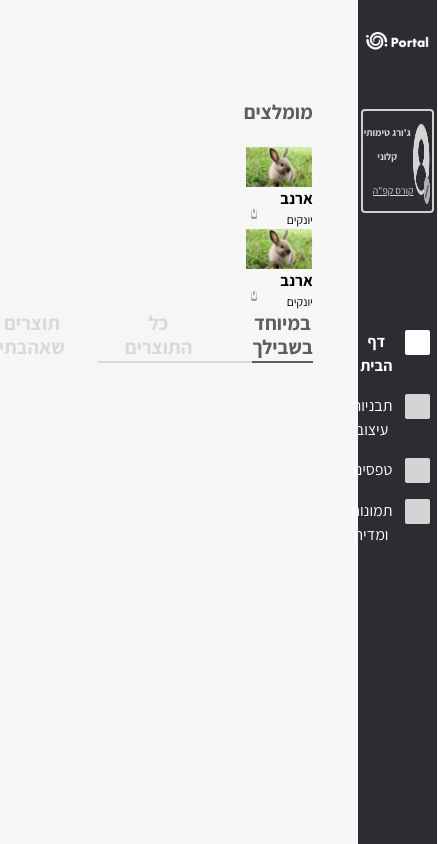
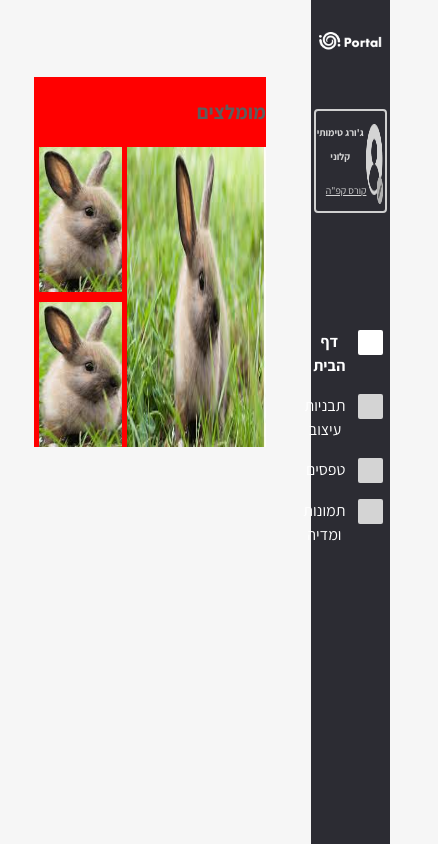
Before and after one commit to 50yearskippur/portalClient, a React (Create React App) app: page / in a window 390 px wide. Shown: the whole page, 438 px wide, since content can reach past the window. Built offline with nearby package versions, Linux system fonts and the light colour scheme.

Commit message:
added recommended without responsive and spaces

```diff
--- /dev/null
+++ b/src/components/ItemsComponents/RecommendedItem.css
@@ -0,0 +1,16 @@
+.recommended-item {
+  display: flex;
+  align-items: flex-start;
+  height: 100%;
+  width: 100%;
+}
+
+.recommended-item-title {
+  font-size: 20px;
+  font-weight: 700;
+  line-height: 30px;
+  color: white;
+  position: relative;
+  top: 80%;
+  right: 8%;
+}
--- /dev/null
+++ b/src/components/ItemsComponents/RecommendedItem.jsx
@@ -0,0 +1,18 @@
+import React from "react";
+import "./RecommendedItem.css";
+
+const RecommendedItem = ({ item, style }) => {
+  console.log(style);
+  return (
+    <div className="recommended-item">
+      <h1 className="recommended-item-title">{item.title}</h1>
+      <img
+        className="recommended-item-media"
+        style={style}
+        src={item.media}
+        alt={item.title}
+      />
+    </div>
+  );
+};
+export default RecommendedItem;
--- a/src/components/SideBar/SideBar.jsx
+++ b/src/components/SideBar/SideBar.jsx
@@ -1,23 +1,22 @@
 import React from "react";
 
-const SideBar = ({ data, numItems, width, height, ItemComponent }) => {
-  const gapSize = Math.floor(height / numItems);
-
-  const containerStyle = {
-    display: "grid",
-    gridTemplateColumns: `repeat(auto-fill, minmax(${Math.floor(
-      width / numItems
-    )}px, 1fr))`,
-    gridGap: `${gapSize}px`,
-    height,
-    width,
-  };
+const SideBar = ({ numItems, height, ItemComponent, data }) => {
+  const itemHeight = `${height / numItems}vh`;
+  console.log(itemHeight);
+  console.log(height);
 
   return (
-    <div style={containerStyle}>
-      {data.slice(-numItems).map((item, index) => {
-        return <ItemComponent item={item} key={`item${index}`} />;
-      })}
+    <div
+      style={{
+        display: "grid",
+        gridTemplateRows: `repeat(${numItems}, 1fr)`,
+        // gridGap: "5px", // Adjust this value to change the space between the items
+        // height: `${height}vh`,
+      }}
+    >
+      {data.slice(0, numItems).map((item, index) => (
+        <ItemComponent key={index} item={item} />
+      ))}
     </div>
   );
 };
--- a/src/pages/HomePage.css
+++ b/src/pages/HomePage.css
@@ -1,6 +1,7 @@
 .home-page-wrapper {
-  /* background-color: red; */
+  background-color: red;
   width: 59.5vw;
+
   margin-top: 8.13vh;
   display: flex;
   flex-direction: column;
@@ -13,3 +14,42 @@
   line-height: 30px;
   color: #5d5d5d;
 }
+
+.recommended-container {
+  display: flex;
+  width: 100%;
+}
+.image-list {
+  display: flex;
+  flex-direction: column; /* Display items in a single column */
+  align-items: center; /* Center the items horizontally */
+  gap: 10px; /* Adjust as needed for spacing between items */
+
+  overflow-y: auto; /* Add scrollbar if content overflows vertically */
+}
+
+.image-item {
+  width: 100%; /* Ensure items take full width of container */
+  height: 100%; /* Occupy full height of the container */
+  overflow: hidden; /* Hide overflow if image exceeds container */
+}
+
+.image-item img {
+  width: 100%; /* Allow the width to adjust based on aspect ratio */
+  height: 100%;
+  object-fit: cover;
+}
+/* Media queries for responsiveness */
+@media (max-width: 768px) {
+  .image-item {
+    max-width: calc(50% - 10px); /* Two items per row on smaller screens */
+  }
+}
+
+@media (max-width: 480px) {
+  .image-item {
+    max-width: calc(
+      100% - 10px
+    ); /* Single item per row on even smaller screens */
+  }
+}
--- a/src/pages/HomePage.jsx
+++ b/src/pages/HomePage.jsx
@@ -3,6 +3,7 @@ import Tabs from "../components/Tabs/Tabs";
 import "./HomePage.css";
 import rabit from "../components/PageTemplate/rabit.jpg";
 import PdfPreview from "../components/ItemsComponents/PdfPreview";
+import RecommendedItem from "../components/ItemsComponents/RecommendedItem";
 
 const data = [
   {
@@ -76,14 +77,61 @@ const HomePage = () => {
   return (
     <div className="home-page-wrapper">
       <p className="recommended-title">מומלצים</p>
+      <div
+        style={{
+          display: "grid",
+          gridTemplateColumns: "59.7% 40%",
+          width: "59.5vw",
+          gridGap: "0.3%",
+          height: " 300px",
+        }}
+      >
+        <img
+          src={rabit}
+          alt="rabit"
+          style={{ height: "100%", width: "100%" }}
+        />
+        <div className="image-list">
+          {data.slice(0, 2).map((image, index) => (
+            <div className="image-item" key={index}>
+              <img src={image.media} alt={image.title} />
+            </div>
+          ))}
+        </div>
+      </div>
+      {/* <div
+        style={{
+          display: "grid",
+          gridTemplateColumns: "60% 39.7%",
+          gap: "0.3%",
+          maxHeight: "50%",
+          maxWidth: "100%",
+        }}
+      > */}
+      {/* <div> */}
+      {/* <RecommendedItem item={data[0]} style={{ height: "100%" }} /> */}
+      {/* </div> */}
+      {/* <div> */}
+      {/* <SideBar
+          numItems={2}
+          width="100%"
+          height="100%"
+          data={data}
+          ItemComponent={RecommendedItem}
+        /> */}
+      {/* </div> */}
+      {/* </div> */}
+      {/* <div className="recommended-container">
+        <RecommendedItem style={{ width: "60% !important" }} item={data[0]} />
         <SideBar
           numItems={2}
           width="28.7%"
           height="53.65%"
           data={data}
-        ItemComponent={PdfPreview}
+          ItemComponent={RecommendedItem}
         />
-      <Tabs tabsArray={tabsArray} />
+      </div> */}
+      {/* <Tabs tabsArray={tabsArray} /> */}
     </div>
   );
 };
```
Lines whose indentation alone changed are shown as unchanged.
